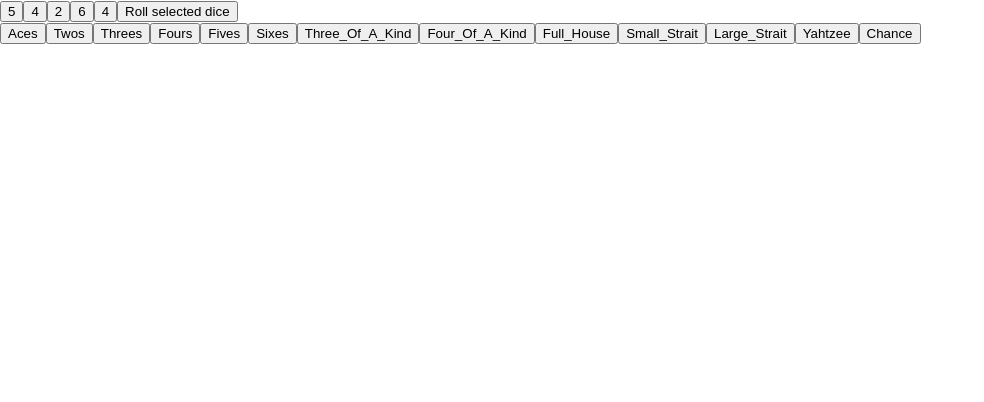
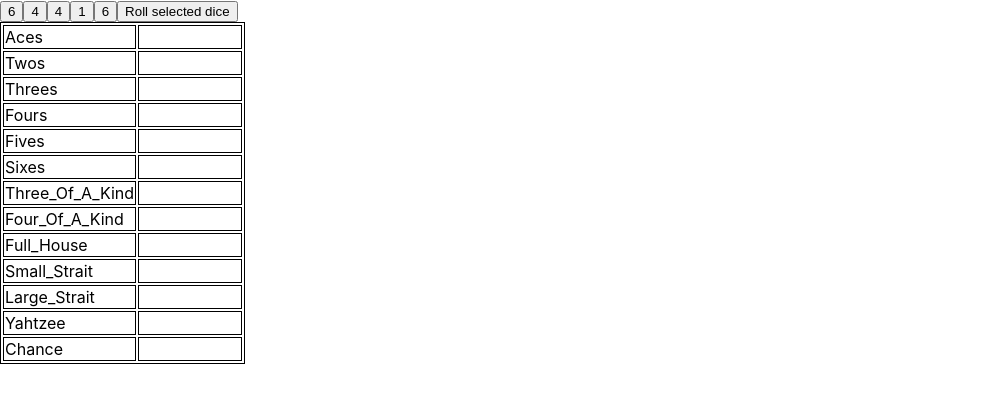
Before and after one commit to hannahwaldmueller/yahtzee, a React (Create React App) app: page / in a window 1280 px wide. Shown: the top 402 px of the page, without its empty margins (0-984 px from the left). Built offline with nearby package versions, Linux system fonts and the light colour scheme.

Commit message:
make score sheet look like a score sheet

```diff
--- a/src/App.css
+++ b/src/App.css
@@ -2,15 +2,12 @@
   text-align: center;
 }
 
-.App-header {
-  background-color: #282c34;
-  min-height: 100vh;
-  display: flex;
-  flex-direction: column;
-  align-items: center;
-  justify-content: center;
-  font-size: calc(10px + 2vmin);
-  color: white;
+table, th, td {
+  border: 1px solid black;
+}
+
+.score-box {
+  width: 200px;
 }
 
 .marked {
--- a/src/App.tsx
+++ b/src/App.tsx
@@ -26,13 +26,20 @@
         setScore(newScore);
     }
 
+    function getScoreForCategory(categoryNumber: ScoreCategories) {
+
+    }
+
     for (let category = ScoreCategories.Aces; category <= ScoreCategories.Chance; category++) {
         scoreFields.push(
-            <button
+            <tr>
+                <td
                 onClick={() => setScoreForCategory(category)}
                 key={category}>
-                {ScoreCategories[category]}{score.get(category)}
-            </button>
+                {ScoreCategories[category]}
+                </td>
+                <td width={"100px"}>{score.get(category)}</td>
+            </tr>
         )
     }
 
@@ -49,11 +56,10 @@
                 ))}
                 <button onClick={() => rollSelectedDice(diceMarkedForRethrow)}>Roll selected dice</button>
             </div>
-            <div>
-                {scoreFields}
-            </div>
+            <table>
+                    {scoreFields}
+            </table>
         </div>
-
   );
 }
 
```
